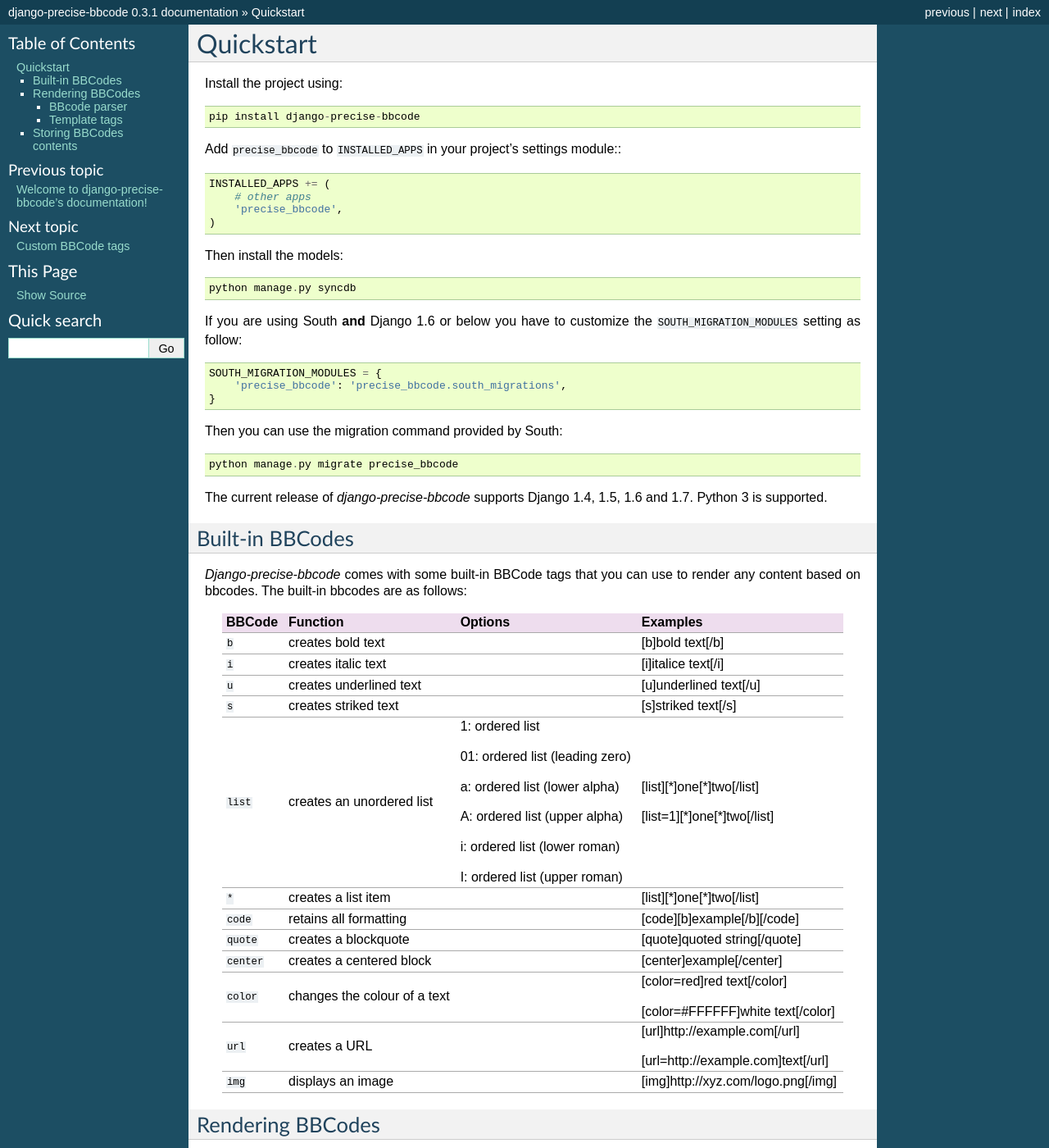
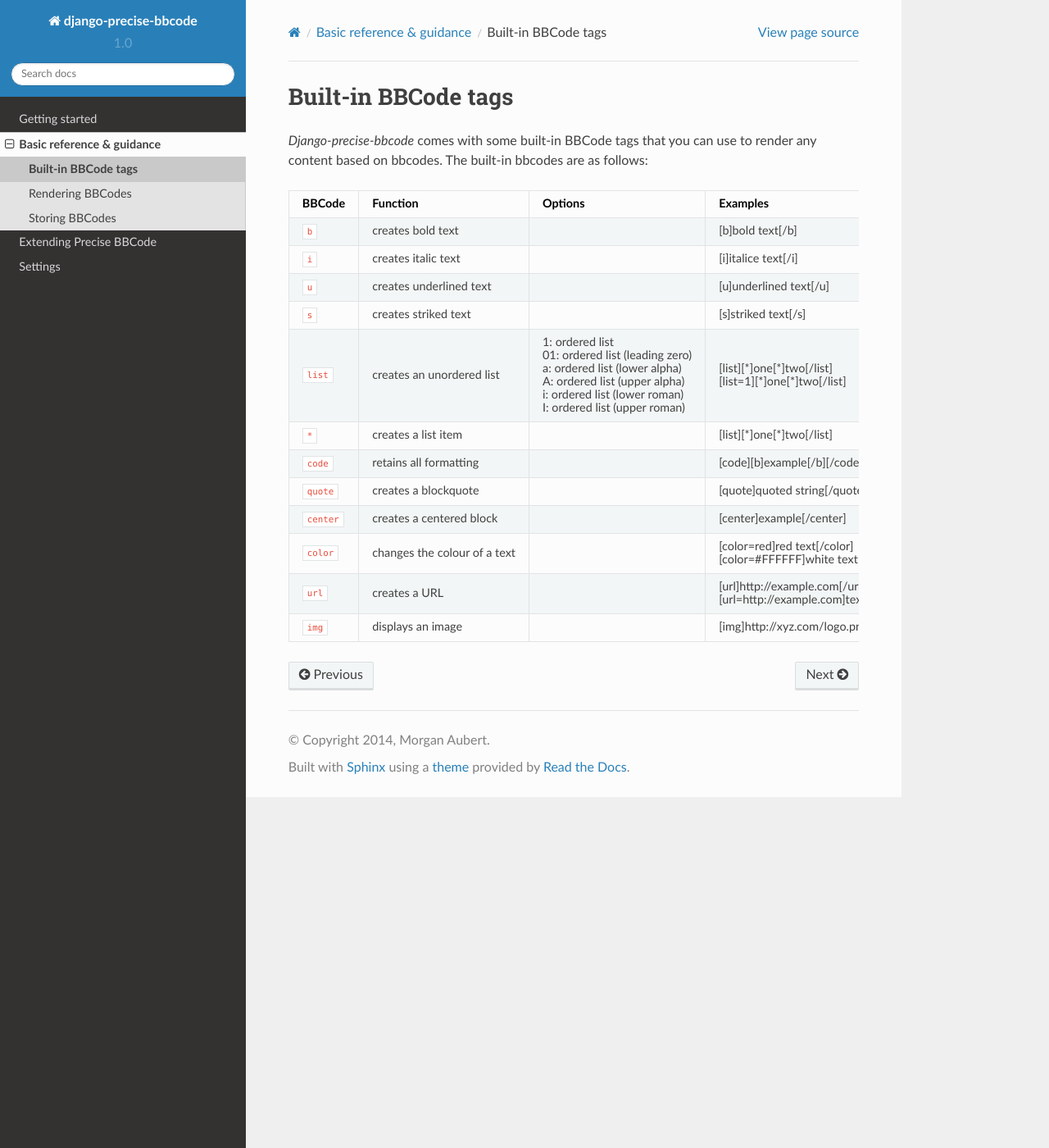
Before and after one commit to ellmetha/django-precise-bbcode, a Sphinx documentation site: the page built from docs/basic_reference/builtin_bbcodes.rst, in a window 1280 px wide and 1400 px high. Shown: the whole window at 82% size. Built offline with Sphinx 7.4.7 and the Read the Docs theme 2.0.0, drawn with Linux system fonts in a browser that asks for light colours; some of the changed text lies outside the part shown.

Commit message:
Doc updated

```diff
--- a/docs/quickstart.rst
+++ b/docs/basic_reference/builtin_bbcodes.rst
@@ -1,40 +1,5 @@
-Quickstart
-==========
-
-Install the project using::
-
-    pip install django-precise-bbcode
-
-Add ``precise_bbcode`` to ``INSTALLED_APPS`` in your project's settings module:::
-
-    INSTALLED_APPS += (
-        # other apps
-        'precise_bbcode',
-    )
-
-Then install the models::
-
-    python manage.py syncdb
-
-If you are using South **and** Django 1.6 or below you have to customize the ``SOUTH_MIGRATION_MODULES`` setting as follow:
-
-::
-
-  SOUTH_MIGRATION_MODULES = {
-      'precise_bbcode': 'precise_bbcode.south_migrations',
-  }
-
-Then you can use the migration command provided by South:
-
-::
-
-  python manage.py migrate precise_bbcode
-
-The current release of *django-precise-bbcode* supports Django 1.4, 1.5, 1.6 and 1.7. Python 3 is supported.
-
-
-Built-in BBCodes
-----------------
+Built-in BBCode tags
+====================
 
 *Django-precise-bbcode* comes with some built-in BBCode tags that you can use to render any content based on bbcodes. The built-in bbcodes are as follows:
 
@@ -79,49 +44,3 @@
 +------------+------------------------------+---------------------------------+-------------------------------------+
 | ``img``    | displays an image            |                                 | [img]http://xyz.com/logo.png[/img]  |
 +------------+------------------------------+---------------------------------+-------------------------------------+
-
-Rendering BBCodes
------------------
-
-BBcode parser
-~~~~~~~~~~~~~
-
-*Django-precise-bbcode* provides a BBCode parser that allows you to transform any textual content containing BBCode tags to the corresponding HTML markup. To do this, just import the ``get_parser`` shortcut and use the ``render`` method of the BBCode parser::
-
-    from precise_bbcode.parser import get_parser
-
-    parser = get_parser()
-    rendered = parser.render('[b]Hello [u]world![/u][/b]')
-
-This will store the following HTML into the ``rendered`` variable::
-
-    <strong>Hello <u>world!</u></strong>
-
-Template tags
-~~~~~~~~~~~~~
-
-The previous parser can also be used in your templates as a template filter or as a template tag after loading ``bbcode_tags``::
-
-    {% load bbcode_tags %}
-    {% bbcode entry.bbcode_content %}
-    {{ "[b]Write some bbcodes![/b]"|bbcode }}
-
-Doing this will force the BBCode content included in the ``entry.bbcode_content`` field to be converted to HTML. The last statement will output::
-
-    <strong>Write some bbcodes!</strong>
-
-
-Storing BBCodes contents
-------------------------
-
-The Django built-in ``models.TextField`` is all you need to simply add BBCode contents to your models. However, a common need is to store both the BBCode content and the corresponding HTML markup in the database. To address this *django-precise-bbcode* provides a ``BBCodeTextField``::
-
-    from django.db import models
-    from precise_bbcode.fields import BBCodeTextField
-
-    class Post(models.Model):
-        content = BBCodeTextField()
-
-A ``BBCodeTextField`` field contributes two columns to the model instead of a standard single column : one is used to save the BBCode content ; the other one keeps the corresponding HTML markup. The HTML content of such a field can then be displayed in any template by using its rendered attribute::
-
-    {{ post.content.rendered }}
--- a/docs/conf.py
+++ b/docs/conf.py
@@ -17,6 +17,7 @@
 # add these directories to sys.path here. If the directory is relative to the
 # documentation root, use os.path.abspath to make it absolute, like shown here.
 #sys.path.insert(0, os.path.abspath('.'))
+import sphinx_rtd_theme
 
 # -- General configuration -----------------------------------------------------
 
@@ -41,16 +42,16 @@
 
 # General information about the project.
 project = u'django-precise-bbcode'
-copyright = u'2013, Morgan Aubert'
+copyright = u'2014, Morgan Aubert'
 
 # The version info for the project you're documenting, acts as replacement for
 # |version| and |release|, also used in various other places throughout the
 # built documents.
 #
 # The short X.Y version.
-version = '0.3'
+version = '1.0'
 # The full version, including alpha/beta/rc tags.
-release = '0.3.1'
+release = '1.0.0'
 
 # The language for content autogenerated by Sphinx. Refer to documentation
 # for a list of supported languages.
@@ -91,7 +92,7 @@
 
 # The theme to use for HTML and HTML Help pages.  See the documentation for
 # a list of builtin themes.
-html_theme = 'default'
+html_theme = 'sphinx_rtd_theme'
 
 # Theme options are theme-specific and customize the look and feel of a theme
 # further.  For a list of options available for each theme, see the
@@ -99,7 +100,7 @@
 #html_theme_options = {}
 
 # Add any paths that contain custom themes here, relative to this directory.
-#html_theme_path = []
+html_theme_path = [sphinx_rtd_theme.get_html_theme_path()]
 
 # The name for this set of Sphinx documents.  If None, it defaults to
 # "<project> v<release> documentation".
--- a/docs/smilies.rst
+++ b/docs/extending_precise_bbcode/custom_smilies.rst
@@ -1,5 +1,6 @@
-Smilies
-=======
+##############
+Custom smilies
+##############
 
 *Django-precise-bbcode* does not come with some built-in smilies but supports adding custom smilies and emoticons through the Django admin.
 
--- a/docs/settings.rst
+++ b/docs/settings.rst
@@ -1,5 +1,6 @@
-Precise BBcodes settings
-========================
+########
+Settings
+########
 
 This is a comprehensive list of all the settings *Django-precise-bbcode* provides. All settings are optional.
 
```
Also changed, not shown: docs/basic_reference/index.rst (added, +13 -0 lines), docs/basic_reference/rendering_bbcodes.rst (added, +30 -0 lines), docs/basic_reference/storing_bbcodes.rst (added, +15 -0 lines), docs/extending_precise_bbcode/custom_placeholders.rst (added, +23 -0 lines), docs/extending_precise_bbcode/custom_tags.rst (renamed from docs/custom_tags.rst, +68 -53 lines), docs/extending_precise_bbcode/index.rst (added, +12 -0 lines), docs/getting_started.rst (added, +56 -0 lines), docs/index.rst (+21 -11 lines).
